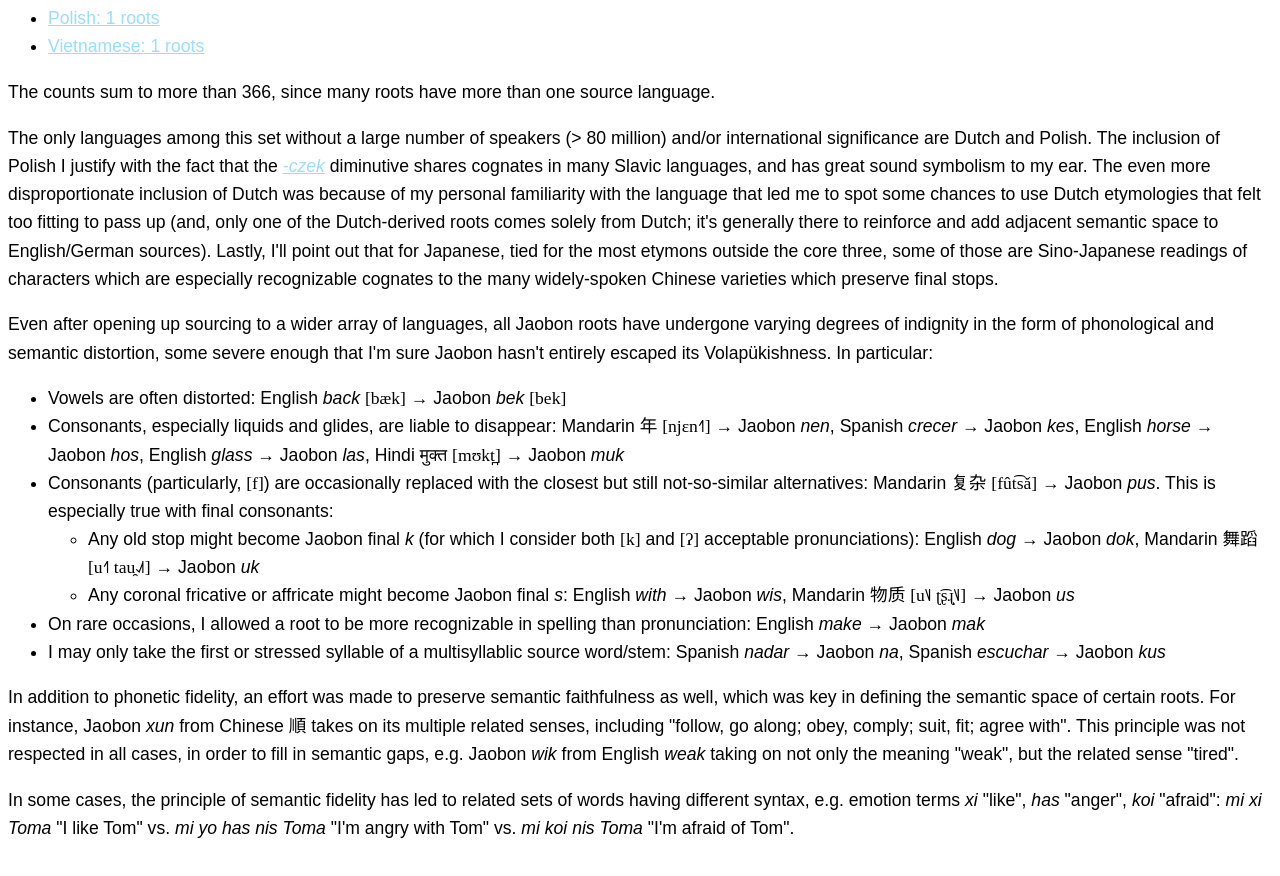
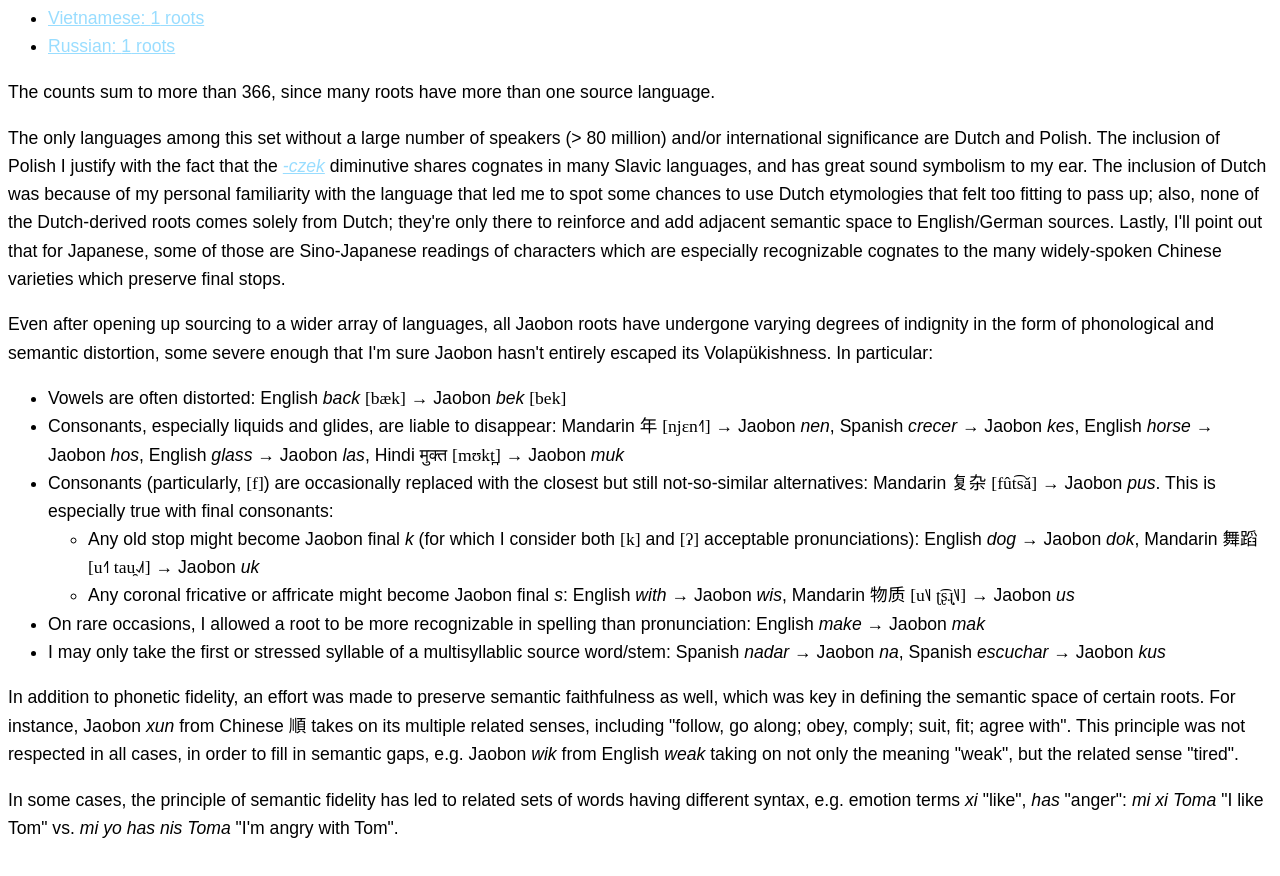
Before and after one commit to cstuartroe/jaobon, a React app: page /sourcing in a window 1280 px wide. Shown: the part 1128-2004 px from the top of the page. Built offline with nearby package versions, Linux system fonts and the light colour scheme; the HTML template or start-up script is replaced by a standard one.

Commit message:
Shuffle a few more roots around

```diff
--- a/src/Sourcing.tsx
+++ b/src/Sourcing.tsx
@@ -84,11 +84,11 @@ export default class Sourcing extends Component<Props, State> {
           and/or international significance are
           Dutch and Polish. The inclusion of Polish I justify with the fact that
           the <Link to="/roots#cek"><i>-czek</i></Link> diminutive shares cognates in many Slavic languages, and has
-          great sound symbolism to my ear. The even more disproportionate inclusion of Dutch was because of my personal
+          great sound symbolism to my ear. The inclusion of Dutch was because of my personal
           familiarity with the language that led me to spot some chances to use Dutch etymologies that felt too
-          fitting to pass up (and, only one of the Dutch-derived roots comes solely from Dutch;
-          it's generally there to reinforce and add adjacent semantic space to English/German sources).
-          Lastly, I'll point out that for Japanese, tied for the most etymons outside the core three,
+          fitting to pass up; also, none of the Dutch-derived roots comes solely from Dutch;
+          they're only there to reinforce and add adjacent semantic space to English/German sources.
+          Lastly, I'll point out that for Japanese,
           some of those are Sino-Japanese readings of characters which are especially recognizable cognates
           to the many widely-spoken Chinese varieties which preserve final stops.
         </p>
@@ -147,9 +147,8 @@ export default class Sourcing extends Component<Props, State> {
 
           <p>
               In some cases, the principle of semantic fidelity has led to related sets of words having different
-              syntax, e.g. emotion terms <i>xi</i> "like", <i>has</i> "anger", <i>koi</i> "afraid":{' '}
-              <i>mi xi Toma</i> "I like Tom" vs. <i>mi yo has nis Toma</i> "I'm angry with Tom"
-              vs. <i>mi koi nis Toma</i> "I'm afraid of Tom".
+              syntax, e.g. emotion terms <i>xi</i> "like", <i>has</i> "anger":{' '}
+              <i>mi xi Toma</i> "I like Tom" vs. <i>mi yo has nis Toma</i> "I'm angry with Tom".
           </p>
       </>
     );
--- a/src/roots.ts
+++ b/src/roots.ts
@@ -636,10 +636,10 @@ export const ROOTS = new Map<string, Root>([
     ),
     root(
         "gan",
-        "win, gain",
-        ["intransitive verb"],
-        "赢",
-        [["Spanish", "ganar"]],
+        "stick, pole, rod, bar",
+        ["noun"],
+        "杆",
+        [["Chinese", "杆"], ["Chinese", "杠"], ["Chinese", "竿"]],
     ),
     root(
         "gao",
@@ -762,10 +762,10 @@ export const ROOTS = new Map<string, Root>([
     ),
     root(
         "gun",
-        "stick, tube, pipe, rod",
-        ["noun"],
-        "管",
-        [["Chinese", "管"]],
+        "closed, shut",
+        ["adjective"],
+        "关",
+        [["Chinese", "关"]],
     ),
     root(
         "gus",
@@ -1203,10 +1203,10 @@ export const ROOTS = new Map<string, Root>([
     ),
     root(
         "koi",
-        "fearful, afraid",
-        ["adjective"],
-        "怖",
-        [["Japanese", "怖い"]]
+        "body, torso, corpse",
+        ["noun"],
+        "身",
+        [["Spanish", "cuerpo"]]
     ),
     root(
         "kok",
@@ -1674,7 +1674,7 @@ export const ROOTS = new Map<string, Root>([
         "nis",
         "about, concerning, with regard to",
         ["preposition", "linking particle"],
-        "关",
+        "于",
         [["Japanese", "について"]],
     ),
     root(
@@ -2085,10 +2085,10 @@ export const ROOTS = new Map<string, Root>([
     ),
     root(
         "tak",
-        "arm, branch, split, fork",
-        ["noun"],
-        "支",
-        [["Dutch", "tak"]],
+        "fear, afraid",
+        ["transitive verb"],
+        "怕",
+        [["Malay", "takut"]],
     ),
     root(
         "tan",
@@ -2127,7 +2127,7 @@ export const ROOTS = new Map<string, Root>([
     ),
     root(
         "ten",
-        "sky, heaven, god, holy, sacred",
+        "sky, weather, heaven, god, holy, sacred",
         ["noun"],
         "天",
         [["Chinese", "天"]],
@@ -2183,10 +2183,10 @@ export const ROOTS = new Map<string, Root>([
     ),
     root(
         "tuk",
-        "body, corpse, torso, person",
-        ["noun"],
-        "身",
-        [["Russian", "труп"], ["Malay", "tubuh"]],
+        "tube, pipe",
+        ["noun"],
+        "管",
+        [["Spanish", "tubo"], ["English", "tube"]],
     ),
     root(
         "tun",
@@ -2316,10 +2316,10 @@ export const ROOTS = new Map<string, Root>([
     ),
     root(
         "win",
-        "wind, atmosphere, weather",
-        ["noun"],
-        "风",
-        [["English", "wind"]],
+        "win, gain, obtain, succeed",
+        ["transitive verb"],
+        "赢",
+        [["English", "win"]],
     ),
     root(
         "wis",
@@ -2379,10 +2379,10 @@ export const ROOTS = new Map<string, Root>([
     ),
     root(
         "xak",
-        "shut, closed",
-        ["adjective"],
-        "闭",
-        [["English", "shut"]],
+        "branch, department, arm, tributary",
+        ["noun"],
+        "支",
+        [["Hindi", "शाखा"]],
     ),
     root(
         "xan",
--- a/src/texts.tsx
+++ b/src/texts.tsx
@@ -17,19 +17,19 @@ const texts = new Map<string, Text>([
       description: "A classic conlanger's translation.",
       lines: [
         {
-          jaobon: "[yok win] i [son] en des puk nis ke es ki mas yo pao. je xas pu jen, ki dai jak ki wen, as lai pas yak.",
+          jaobon: "[yok gas lu] i [son] en des puk nis ke es ki mas yo pao. je xas pu jen, ki dai jak ki wen, as lai pas yak.",
           translation: "The North Wind and the Sun were disputing which was the stronger, when a traveler came along wrapped in a warm cloak.",
         },
         {
-          jaobon: "je dos ton des ke ki gan as ke pu jen kik jak de se gai es min nis ki mas yo pao de o la.",
+          jaobon: "je dos ton des ke ki win as ke pu jen kik jak de se gai es min nis ki mas yo pao de o la.",
           translation: "They agreed that the one who first succeeded in making the traveler take his cloak off should be considered stronger than the other.",
         },
         {
-          jaobon: "loi [yok win] as lu gas mas yo pao we ki ken, i bes ki ta as lu gas mas yo pao we, pu jen jo mas as in xak jak a se tuk.",
+          jaobon: "loi [yok gas lu] as lu gas mas yo pao we ki ken, i bes ki ta as lu gas mas yo pao we, pu jen jo mas as in gun jak a se koi.",
           translation: "Then the North Wind blew as hard as he could, but the more he blew the more closely did the traveler fold his cloak around him.",
         },
         {
-          jaobon: "jo yo xas ki [yok win] mo kao.",
+          jaobon: "jo yo xas ki [yok gas lu] mo kao.",
           translation: "At last the North Wind gave up the attempt. ",
         },
         {
@@ -37,7 +37,7 @@ const texts = new Map<string, Text>([
           translation: "Then the Sun shined out warmly, and immediately the traveler took off his cloak.",
         },
         {
-          jaobon: "je we, [yok win] mos des ke [son] mas yo pao de se.",
+          jaobon: "je we, [yok gas lu] mos des ke [son] mas yo pao de se.",
           translation: "And so the North Wind was obliged to confess that the Sun was the stronger of the two.",
         },
       ],
@@ -310,7 +310,7 @@ const texts = new Map<string, Text>([
           translation: "An old man with a walking stick stood beside the fence.",
         },
         {
-          jaobon: "do luk de mu mus es gis nis mu tak ki ka.",
+          jaobon: "do luk de mu mus es gis nis mu xak ki ka.",
           translation: "The squirrel's nest was hidden by drooping boughs.",
         },
         {
@@ -358,11 +358,11 @@ const texts = new Map<string, Text>([
           translation: "The strong roots of the oak trees were torn from the ground.",
         },
         {
-          jaobon: "son pas kan pas mu tak, kan ik men ki en hu.",
+          jaobon: "son pas kan pas mu xak, kan ik men ki en hu.",
           translation: "The sun looked down through the branches upon the children at play.",
         },
         {
-          jaobon: "cen win pas lu tok mi to cen ton we de mik jen.",
+          jaobon: "cen gas lu pas lu tok mi to cen ton we de mik jen.",
           translation: "The west wind blew across my face like a friendly caress.",
         },
         {
```
Also changed, not shown: src/dictionary.json.
